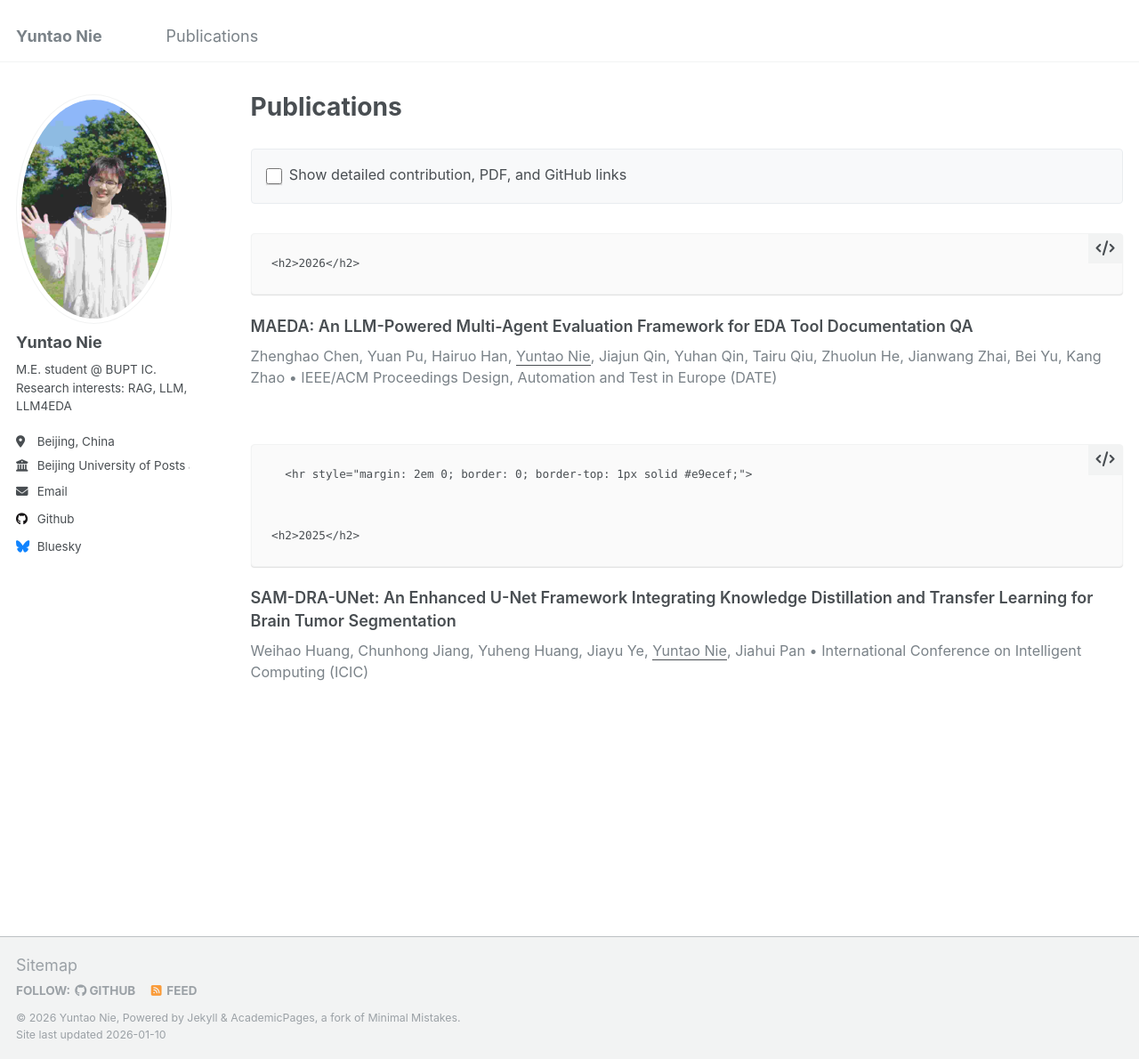
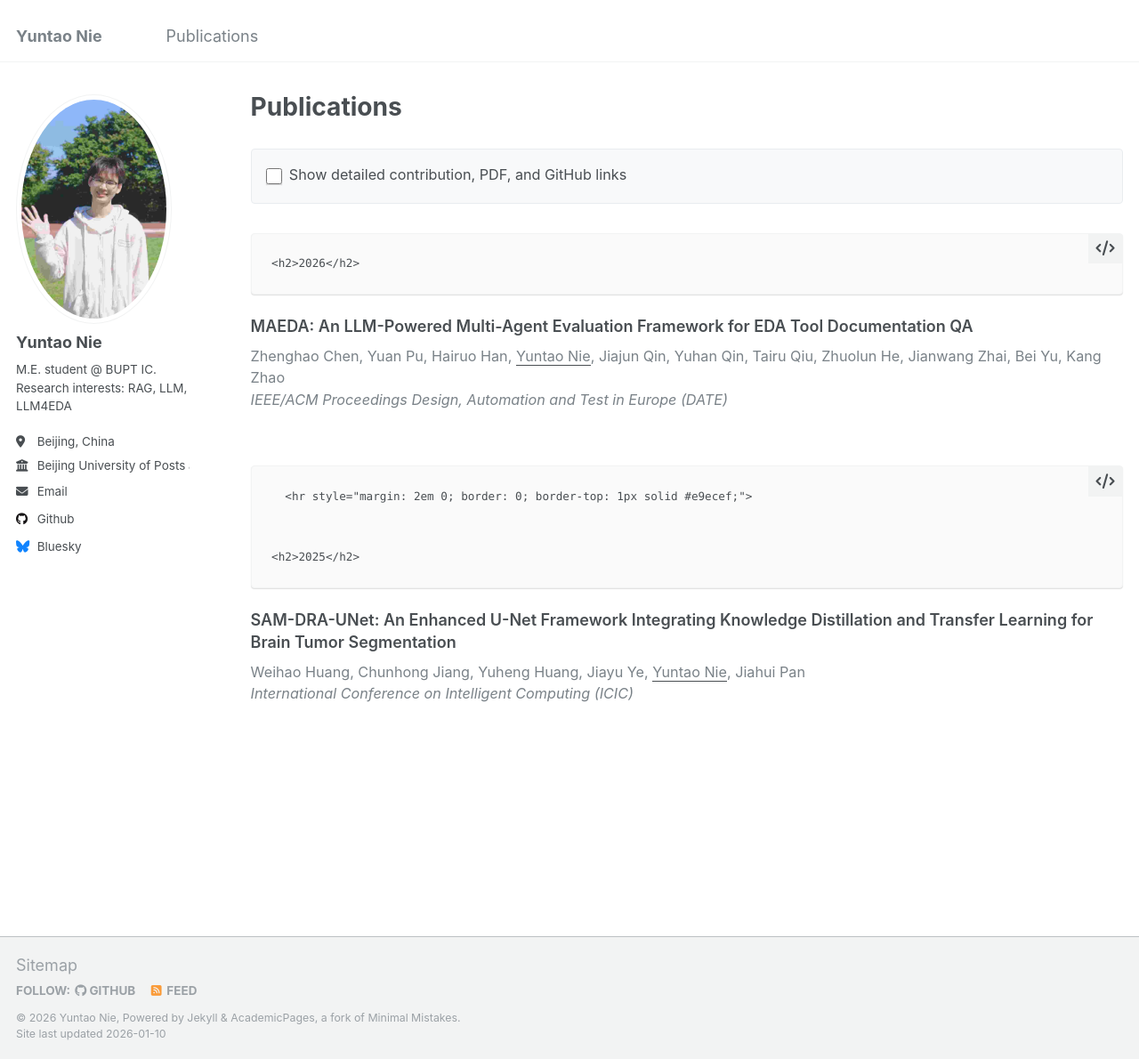
Before and after one commit to 1571859588/1571859588.github.io, a Jekyll site: the page built from _pages/publications.md, in a window 1280 px wide and 1190 px high. Shown: the whole window at 89% size. Built offline with Jekyll 4.4.1, drawn with Linux system fonts in a browser that asks for light colours.

Commit message:
lint code

```diff
--- a/_pages/publications.md
+++ b/_pages/publications.md
@@ -29,7 +29,9 @@ author_profile: true
       {{ paper.title }}
     </div>
     <div class="paper-meta">
-      {{ paper.authors | join: ", " }} • {{ paper.venue }}
+      {{ paper.authors | join: ", " }}
+      <br>
+      <em>{{ paper.venue }}</em>
     </div>
 
     <!-- Detailed information (hidden by default, shown when checkbox is checked) -->
```
